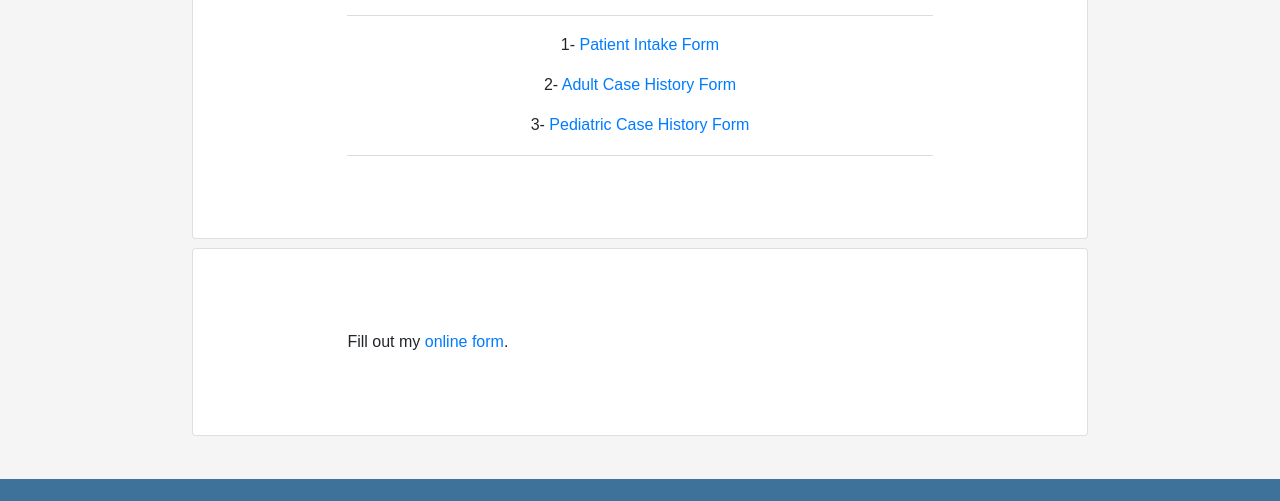
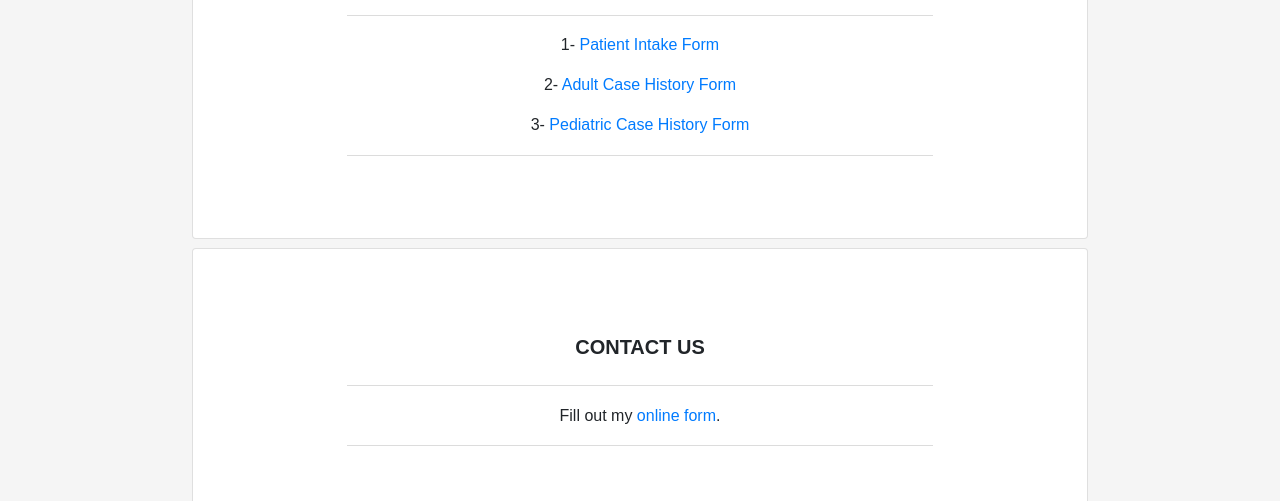
Before and after one commit to jamesklapper/jamesklapper.github.io, a plain HTML site: page contact.html in a window 1280 px wide. Shown: the part 1309-1810 px from the top of the page. Drawn offline with nearby package versions, Linux system fonts and the light colour scheme; a script that the page names is missing; a web font is replaced by a local one.

Commit message:
Update contact.html

```diff
--- a/contact.html
+++ b/contact.html
@@ -120,8 +120,9 @@
       <div class="row my-auto">
         <div class="col">
           <div class="card primary-card">
-            <div class="card-body">
-              <p></p>
+            <div class="card-body text-center">
+              <h5 class="card-subtitle">CONTACT US</h5>
+              <hr>
               <!-- Wufoo Form -->
               <div id="wufoo-z1bvud9c10ysbwi"> Fill out my <a href="https://jaklapper.wufoo.com/forms/z1bvud9c10ysbwi">online form</a>. </div>
               <script type="text/javascript">
@@ -135,7 +136,7 @@
                       'height': '517',
                       'async': true,
                       'host': 'wufoo.com',
-                      'header': 'show',
+                      'header': 'hide',
                       'ssl': true
                     };
                   s.src = ('https:' == d.location.protocol ? 'https://' : 'http://') + 'secure.wufoo.com/scripts/embed/form.js';
@@ -156,7 +157,7 @@
                 })(document, 'script');
               </script>
               <!-- End Wufoo Form -->
-              <p></p>
+              <hr>
             </div>
           </div>
         </div>
```
